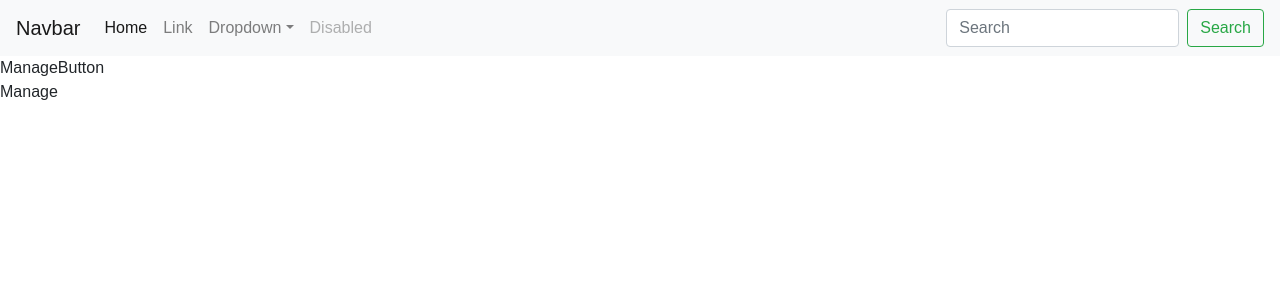
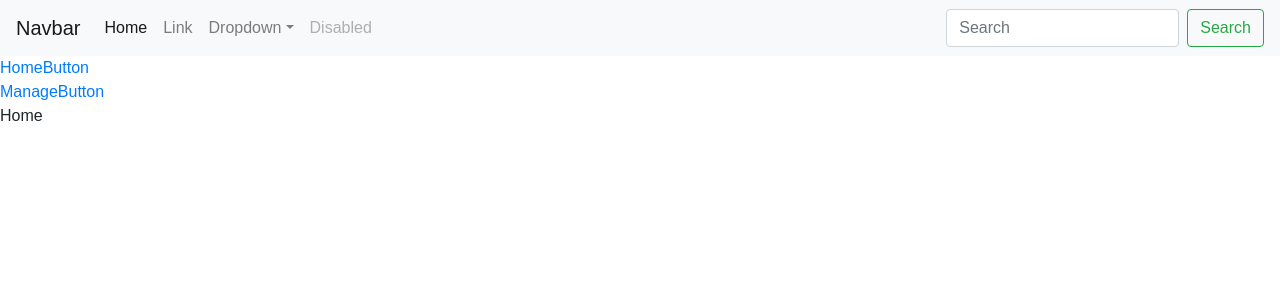
Before and after one commit to kukiat/chain-aid, a React (Create React App) app: page / in a window 1280 px wide. Shown: the top 300 px of the page. Built offline with nearby package versions, Linux system fonts and the light colour scheme.

Commit message:
Add router

```diff
--- a/src/App.js
+++ b/src/App.js
@@ -1,14 +1,15 @@
 import React, { Component } from 'react';
 import './App.css';
-// import Router from './components/router'
-import Manage from './components/dashboard/Manage'
+import Router from './components/router'
+import { BrowserRouter } from 'react-router-dom'
 
 class App extends Component {
   render() {
     return (
-      <div>
-        <Manage/>
-      </div>
+      <BrowserRouter>
+        <Router/>
+      </BrowserRouter>
+
     );
   }
 }
--- a/src/components/navigation/Navigation.js
+++ b/src/components/navigation/Navigation.js
@@ -5,7 +5,12 @@ export default class Navigation extends React.Component {
   render() {
     return(
       <div>
+        <Link to="/">
+          <div>HomeButton</div>
+        </Link>
+        <Link to="/manage">
           <div>ManageButton</div>
+        </Link>
       </div>
     )
   }
--- a/src/components/router.js
+++ b/src/components/router.js
@@ -6,7 +6,7 @@ import React from 'react'
 export default () => {
   return (
     <Switch>
-      <Route path="/" component={Home} />
+      <Route exact path="/" component={Home} />
       <Route path="/manage" component={Manage} />
       {/* <Route component={NotFoundPage} /> */}
     </Switch>
```
